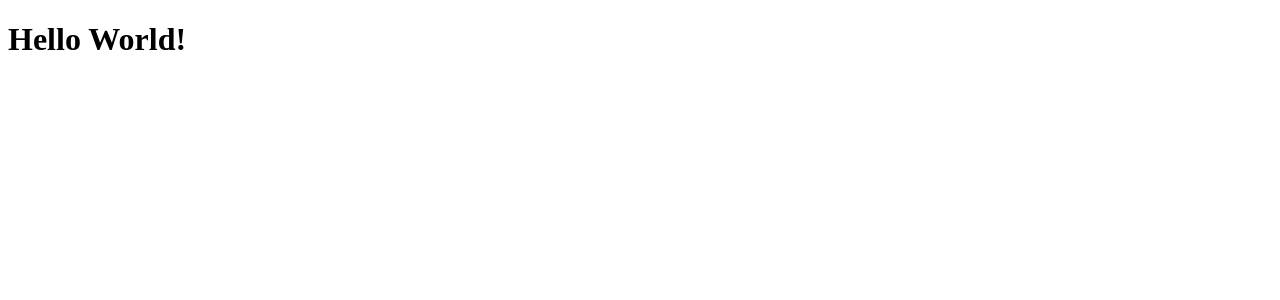
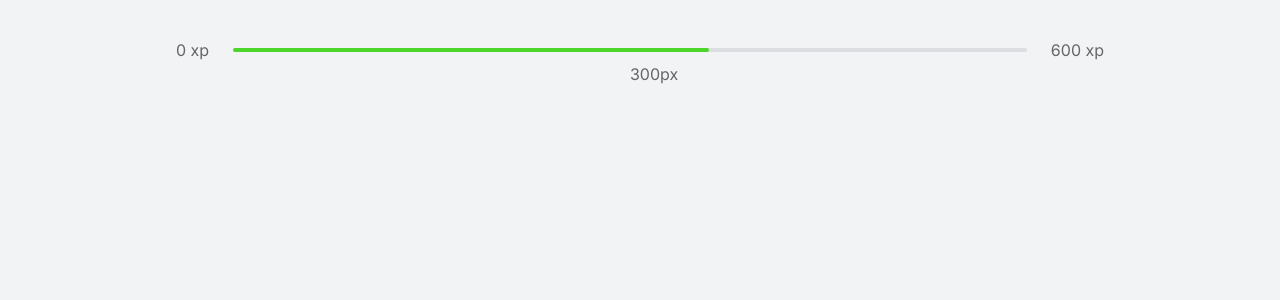
Before and after one commit to GabrielCarmo-S/Move-It, a React (Create React App) app: page / in a window 1280 px wide. Shown: the top 300 px of the page. Built offline with nearby package versions, Linux system fonts and the light colour scheme.

Commit message:
Criado component experience-bar

```diff
--- a/public/index.html
+++ b/public/index.html
@@ -3,6 +3,10 @@
   <head>
     <meta charset="utf-8" />
     <meta name="viewport" content="width=device-width, initial-scale=1" />
+
+    <link rel="preconnect" href="https://fonts.googleapis.com">
+    <link href="https://fonts.googleapis.com/css2?family=Inter:wght@400;500;600&family=Rajdhani:wght@600&display=swap" rel="stylesheet">
+
     <title>React App</title>
   </head>
   <body>
--- a/src/App.tsx
+++ b/src/App.tsx
@@ -1,6 +1,10 @@
+import { ExperienceBar } from './components/ExperienceBar';
+import './styles/global.css'
 function App() {
   return (
-   <h1>Hello World!</h1>
+   <div className="container">
+     <ExperienceBar />
+   </div>
   );
 }
 
--- /dev/null
+++ b/src/components/ExperienceBar.tsx
@@ -0,0 +1,13 @@
+export function ExperienceBar(){
+    return(
+        <header className="experience-bar">
+            <span>0 xp</span>
+            <div>
+                <div style={{ width: '60%'}} />
+
+                <span className="current-experience" style={{ left: '50%'}}>300px</span>
+            </div>
+            <span>600 xp</span>
+        </header>
+    )
+}
--- /dev/null
+++ b/src/styles/global.css
@@ -0,0 +1,89 @@
+* {
+    margin: 0;
+    padding: 0;
+    box-sizing: border-box;
+}
+
+:root {
+    --white: #fff;
+    --background: #f2f3f5;
+    --gray-line: #dcdde0;
+    --text: #666;
+    --text-highlight: #b3b9ff;
+    --title: #2e384d;
+    --red: #e83f5b;
+    --green: #4cd62b;
+    --blue: #5965e0;
+    --blue-dark: #4953b8;
+    --blue-twitter: #2aa9e0;
+}
+
+@media(max-width: 1080px){
+    html {
+        font-size: 93.75%;
+    }
+}
+
+@media(max-width: 720px){
+    html {
+        font-size: 87.5%;
+    }
+}
+
+body {
+    background: var(--background);
+    color: var(--text);
+}
+
+body, input, textarea, button {
+    font: 400 1rem "Inter", sans-serif;
+}
+
+button {
+    cursor: pointer;
+}
+
+a {
+    text-decoration: none;
+    color: inherit;
+}
+
+.container {
+    height: 100vh;
+    max-width: 992px;
+    margin: 0 auto;
+    padding: 2.5rem 2rem;
+
+    display: flex;
+    flex-direction: column;
+}
+
+.experience-bar {
+    display: flex;
+    align-items: center;
+}
+
+.experience-bar span {
+    font-size: 1rem;
+}
+
+.experience-bar > div {
+    flex: 1;
+    height: 4px;
+    border-radius: 4px;
+    background: var(--gray-line);
+    margin: 0 1.5rem;
+    position: relative;
+}
+
+.experience-bar > div > div {
+    height: 4px;
+    border-radius: 4px;
+    background: var(--green);
+}
+
+span.current-experience {
+    position: relative;
+    top: 12px;
+    transform: translate(-50%);
+}
```
